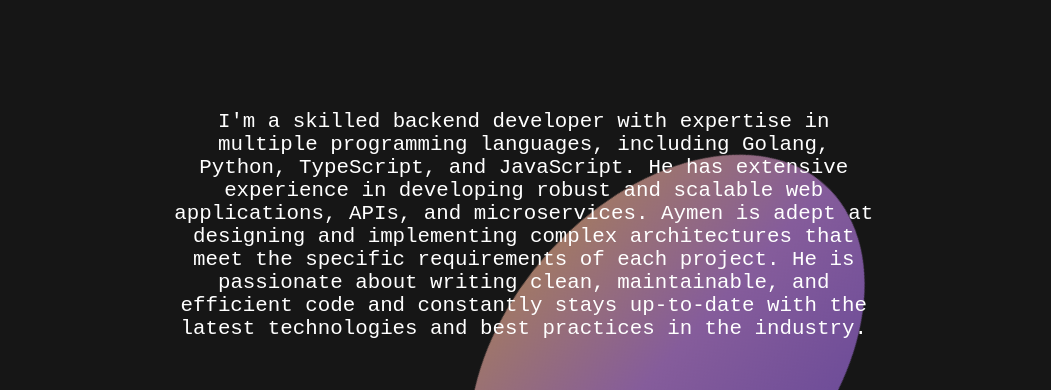
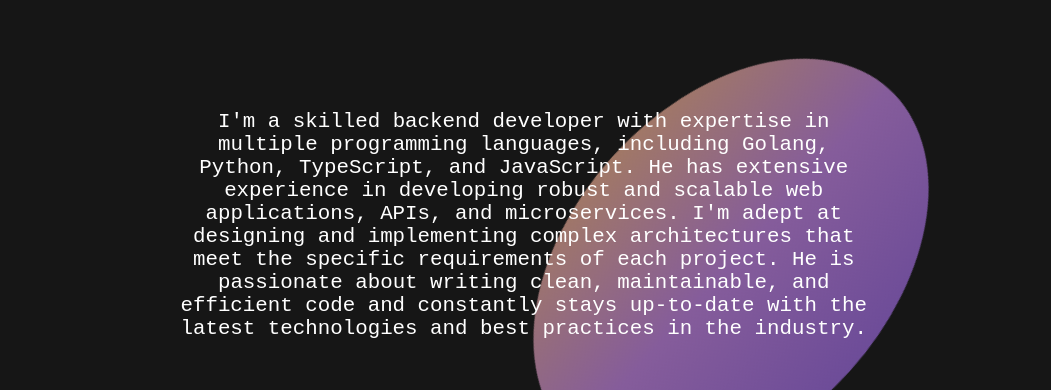
Before and after one commit to zaki031/Aymen-cherfaoui-portfolio, a plain HTML site: page index.html in a window 1280 px wide. Shown: the part 779-1169 px from the top of the page, 229-1280 px from the left. Drawn offline with nearby package versions, Linux system fonts and the light colour scheme.

Commit message:
bubble update

```diff
--- a/index.html
+++ b/index.html
@@ -44,7 +44,7 @@
             <a href=""><i class="uil uil-envelope"></i></a>
           </div>
         <p className="text-3xl mt-[100px] max-w-[700px]">
-        I'm a skilled backend developer with expertise in multiple programming languages, including Golang, Python, TypeScript, and JavaScript. He has extensive experience in developing robust and scalable web applications, APIs, and microservices. Aymen is adept at designing and implementing complex architectures that meet the specific requirements of each project. He is passionate about writing clean, maintainable, and efficient code and constantly stays up-to-date with the latest technologies and best practices in the industry.
+        I'm a skilled backend developer with expertise in multiple programming languages, including Golang, Python, TypeScript, and JavaScript. He has extensive experience in developing robust and scalable web applications, APIs, and microservices. I'm  adept at designing and implementing complex architectures that meet the specific requirements of each project. He is passionate about writing clean, maintainable, and efficient code and constantly stays up-to-date with the latest technologies and best practices in the industry.
         </p>
 
         </div>
--- a/styles.css
+++ b/styles.css
@@ -92,7 +92,7 @@
     height: 25vmax;
     aspect-ratio: 1;
 
-    translate: 230% -50%;
+    translate: 250% -80%;
     border-radius: 50%;
     background: linear-gradient(to right, #A770EF,#CF8BF3, #FDB99B);
     animation: rotate 14s infinite;
```
